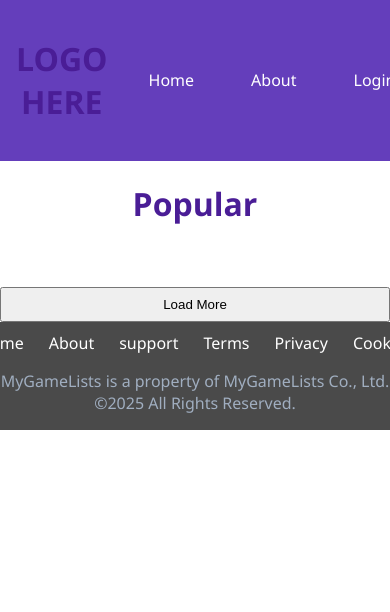
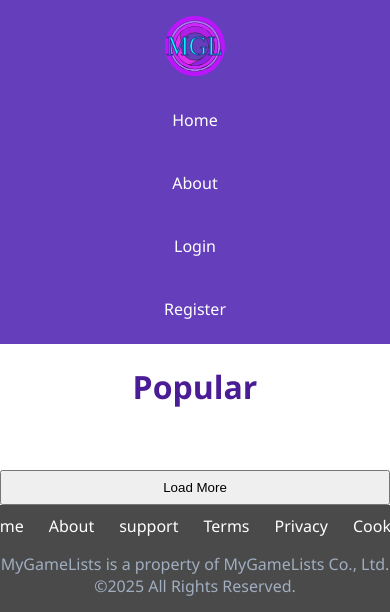
Before and after one commit to FlatWaffle/MyGameListsFork, a Flask app: page / in a window 390 px wide; the page is wider, and only the part inside the window is pictured. Shown: the top 612 px of that part. Run offline with Flask 3, Linux system fonts and the light colour scheme; parts of the project's set-up code (start-up, migrations or seed data) failed here and were passed over.

Commit message:
added logo and made the site a bit reactive

```diff
--- a/Templates/index.html
+++ b/Templates/index.html
@@ -12,7 +12,7 @@
 <!-- header -->
 <header>
     <div class="header_container">
-        <h1 id="Hlogo">LOGO HERE</h1>
+        <img src="../static/Images/MGL_Logo.svg" alt="MyGameLists Logo">
         <a href="index.html">Home</a>
         <a href="about.html">About</a>
         <a href="login.html">Login</a>
--- a/static/css/style.css
+++ b/static/css/style.css
@@ -14,12 +14,19 @@ header {
     background-color: #643EBB;
 }
 
+#hlogo img{
+    width: 100px;
+
+}
 .header_container {
     display: flex;
     align-items: center;
     gap: 25px;
     color: white;
     padding: 1rem;
+}
+.header_container img {
+    width: 60px;
 }
 
 .header_container a {
@@ -136,3 +143,20 @@ select {
 .game-card:hover {
     transform: scale(1.05);
 }
+
+/* Stuff to make stuff reactive and look better on mobile */
+@media (max-width: 768px) {
+    .header_container {
+        flex-direction: column;
+        text-align: center;
+        padding: 1rem;
+    }
+
+    .containerGD {
+        flex-direction: column;
+    }
+
+    .sidebarGD {
+        width: 100%;
+    }
+}
```
